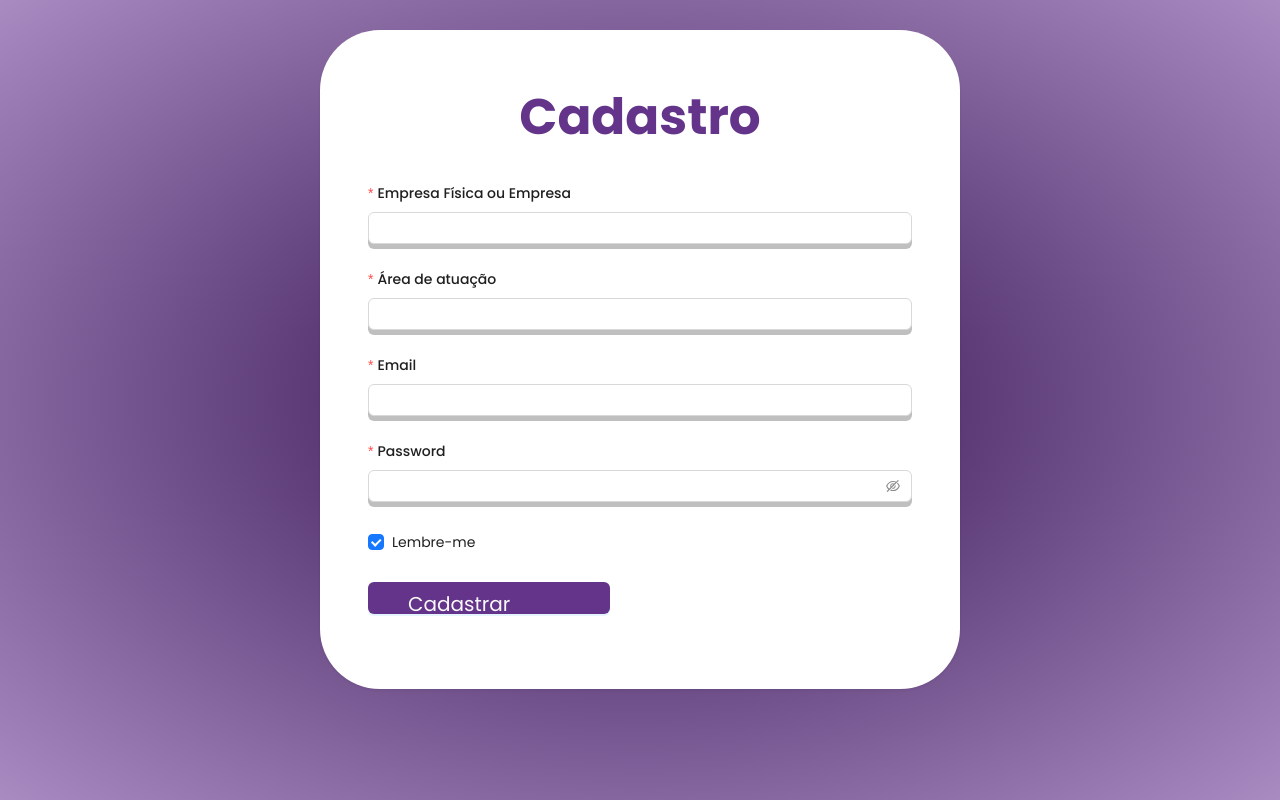
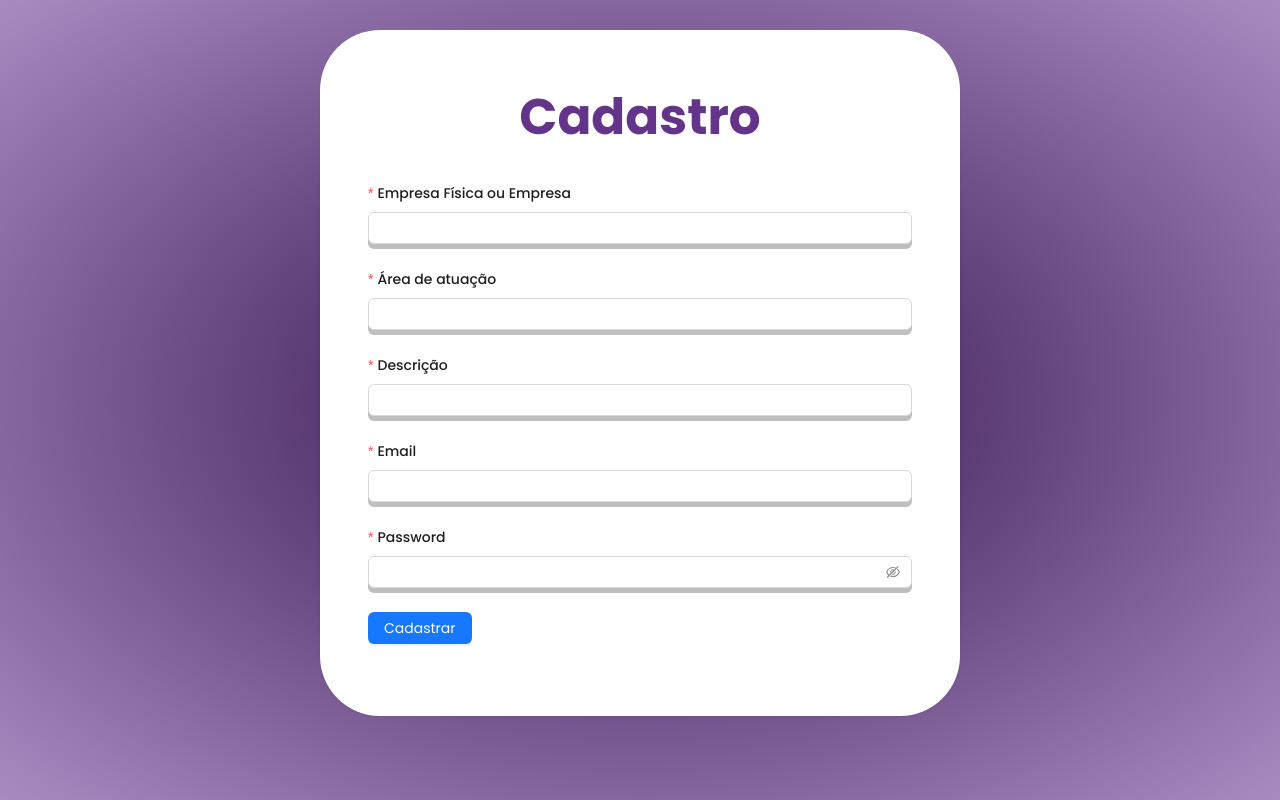
Before and after one commit to gio-rodrigues0/SheChain, a React (Create React App) app in the folder diana/: page /signup in a window 1280 px wide. Built offline with nearby package versions, Linux system fonts and the light colour scheme.

Commit message:
Mudança no styles

```diff
--- a/diana/package.json
+++ b/diana/package.json
@@ -8,7 +8,11 @@
     "@testing-library/react": "^13.4.0",
     "@testing-library/user-event": "^13.5.0",
     "antd": "^5.4.6",
+
     "clipboard": "^2.0.11",
+
+    "axios": "^1.4.0",
+
     "ethers": "^6.3.0",
     "react": "^18.2.0",
     "react-dom": "^18.2.0",
--- a/diana/src/views/SignUpPage/SignUpPage.css
+++ b/diana/src/views/SignUpPage/SignUpPage.css
@@ -7,7 +7,6 @@ body {
 }
 
 .signup-page-container {
-  /* background-image: linear-gradient(#300E4B, #A98BC2); */
     height: 100%;
     display: flex;
     justify-content: center;
@@ -36,5 +35,3 @@ h1 {
 .input {
   box-shadow: 0 5px rgba(0,0,0, 0.25);
 }
-
-.cadastrar {background-color: #63348A;}
--- a/diana/src/views/SignUpPage/SignUpPage.jsx
+++ b/diana/src/views/SignUpPage/SignUpPage.jsx
@@ -1,28 +1,34 @@
 import React from "react";
 import { Form, Input, Button, Checkbox,Card } from "antd";
+import { useState } from "react";
+import axios from "axios";
 import 'antd/dist/reset.css';
 import "./SignUpPage.css";
 
-function SignUpPage() {
-  const onFinish = (values) => {
-    console.log("Received values of form: ", values);
+function SignUp() {
+  const [empresa, setEmpresa] = useState("");
+  const [area, setArea] = useState("");
+  const [descricao, setDescricao] = useState("");
+
+  const handleSubmit = (event) => {
+    axios
+     .post("/signup/create", {empresa, area, descricao})
+     .then((response) => {
+        console.log(response.data);
+     })
+     .catch((error) => {
+        console.log(error);
+     });
   };
-
-  const onFinishFailed = (errorInfo) => {
-    console.log("Failed:", errorInfo);
-  };
-
   return (
     <div className="signup-page-container">
       <Card className="signup-card" bordered={false}>
-        <div classname="signup">
+        <div className="signup">
           <h1>Cadastro</h1>
         </div>
 
         <Form
           name="basic"
-          onFinish={onFinish}
-          onFinishFailed={onFinishFailed}
           initialValues={{
             remember: true,
           }}
@@ -30,7 +36,7 @@ function SignUpPage() {
         >
           <Form.Item className="label"
             label="Empresa Física ou Empresa"
-            name="fullname"
+            name="empresa"
             rules={[
               {
                 required: true,
@@ -38,12 +44,12 @@ function SignUpPage() {
               },
             ]}
           >
-            <Input className="input"/>
+            <Input className="input" value={empresa} onChange={setEmpresa}/>
           </Form.Item>
 
           <Form.Item className="label"
             label="Área de atuação"
-            name="fullname"
+            name="area"
             rules={[
               {
                 required: true,
@@ -51,7 +57,20 @@ function SignUpPage() {
               },
             ]}
           >
-            <Input className="input"/>
+            <Input className="input" value={area} onChange={setArea}/>
+          </Form.Item>
+
+          <Form.Item className="label"
+            label="Descrição"
+            name="descricao"
+            rules={[
+              {
+                required: true,
+                message: "Please input your description!",
+              },
+            ]}
+          >
+            <Input className="input" value={descricao} onChange={setDescricao}/>
           </Form.Item>
 
           <Form.Item className="label"
@@ -89,12 +108,8 @@ function SignUpPage() {
             <Input.Password className="input"/>
           </Form.Item>
 
-          <Form.Item name="remember" valuePropName="checked">
-            <Checkbox>Lembre-me</Checkbox>
-          </Form.Item>
-
           <Form.Item>
-            <Button type="primary" htmlType="submit" className="cadastrar">
+            <Button type="primary" htmlType="submit" onSubmit={handleSubmit}>
               Cadastrar
             </Button>
           </Form.Item>
@@ -106,4 +121,4 @@ function SignUpPage() {
   );
 }
 
-export default SignUpPage;
+export default SignUp;
```
Also changed, not shown: 1 other file (tests, documents, lock files or other folders).
